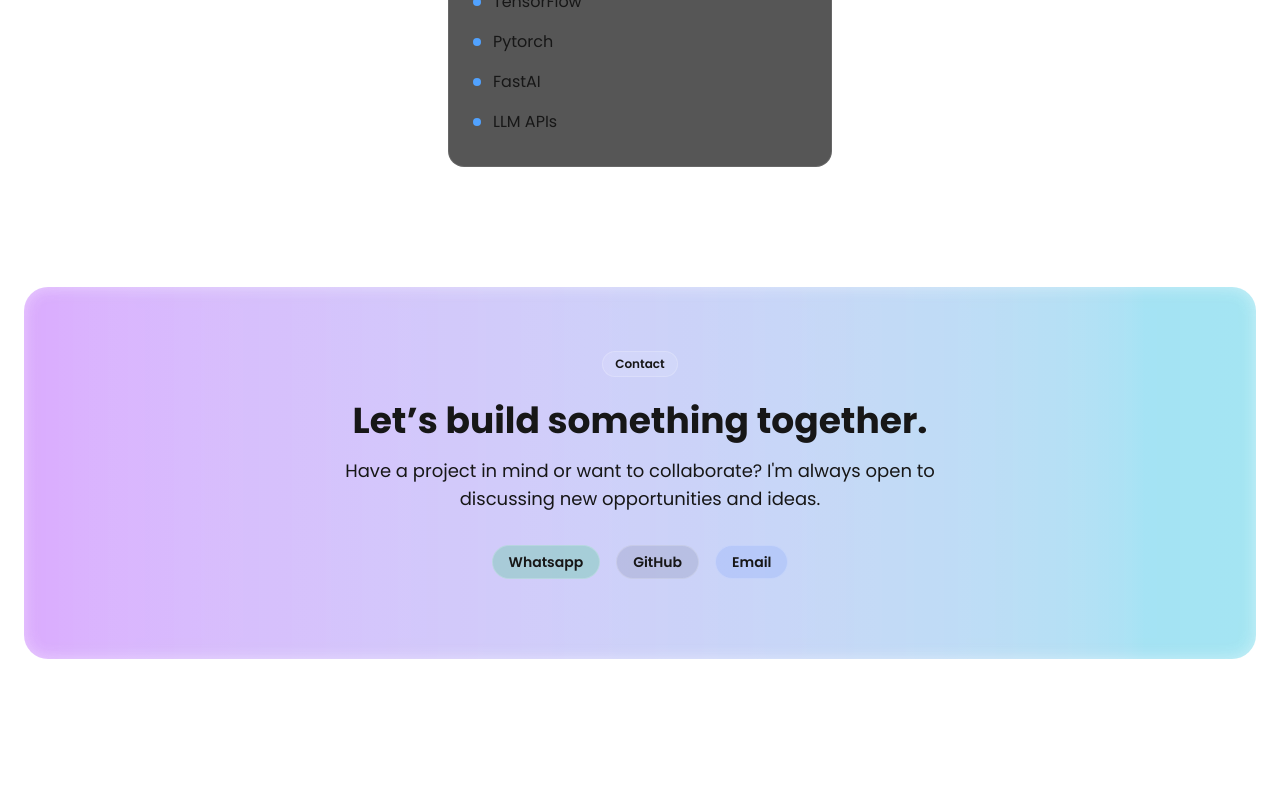
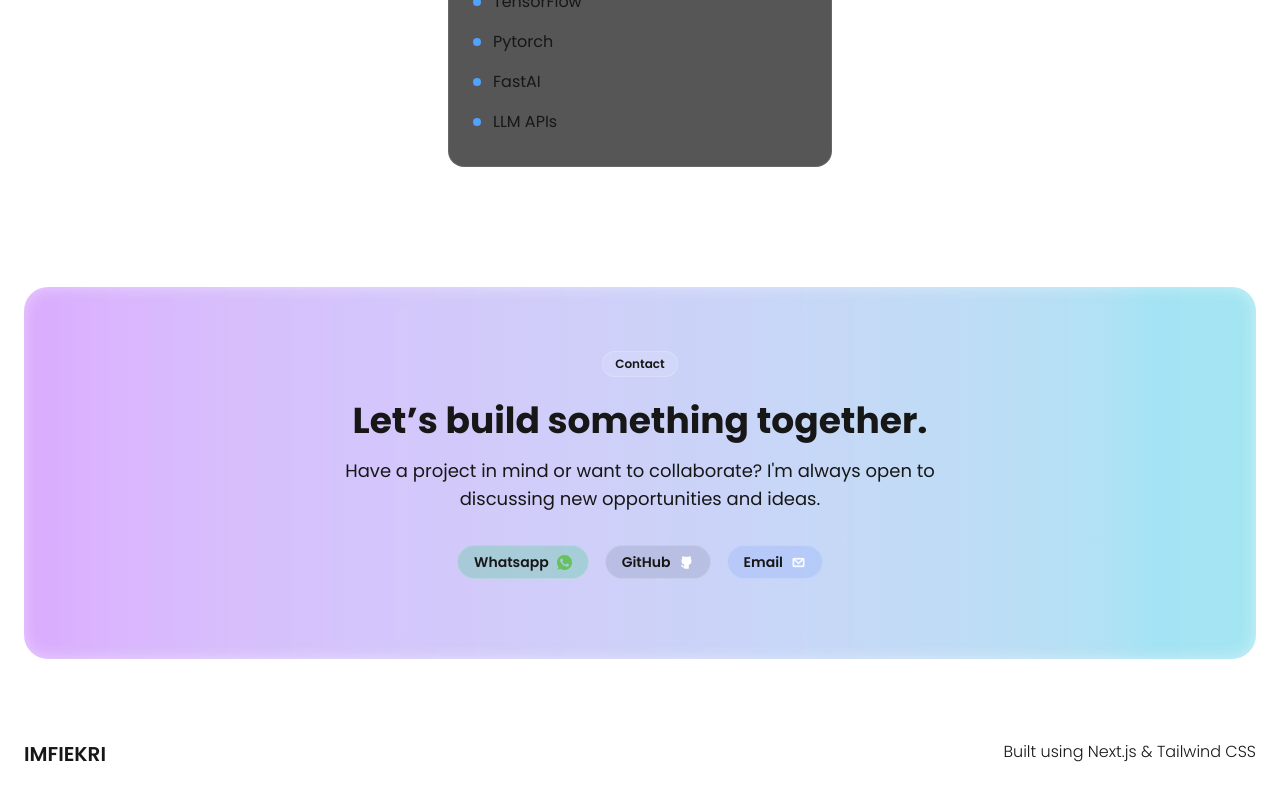
Before and after one commit to Iqbal-Maulana67/portfolio-website, a Next.js app: page / in a window 1280 px wide. Shown: the part 1397-2197 px from the top of the page. Before the commit the page ends 2096 px from the top, so only its background shows below. Built offline with nearby package versions, Linux system fonts and the light colour scheme.

Commit message:
Adding Icons and Footer

```diff
--- a/app/page.tsx
+++ b/app/page.tsx
@@ -1,6 +1,7 @@
-import ContactPageV2 from "@/app/v2/_pages/ContactPage";
-import HomePageV2 from "@/app/v2/_pages/HomePage";
-import TechPage from "@/app/v2/_pages/TechPage";
+import ContactPageV2 from '@/app/v2/_pages/ContactPage';
+import HomePageV2 from '@/app/v2/_pages/HomePage';
+import TechPage from '@/app/v2/_pages/TechPage';
+import FooterPage from './v2/_pages/Footer';
 
 export default function HomeV2() {
   return (
@@ -8,6 +9,7 @@ export default function HomeV2() {
       <HomePageV2 />
       <TechPage />
       <ContactPageV2 />
+      <FooterPage />
     </main>
   );
 }
--- a/app/v2/_pages/ContactPage.tsx
+++ b/app/v2/_pages/ContactPage.tsx
@@ -1,6 +1,7 @@
 'use client';
 
 import { useFadeInView } from '@/hooks/useInFadeView';
+import Image from 'next/image';
 
 export default function ContactPageV2() {
   const bgFade = useFadeInView();
@@ -48,9 +49,11 @@ export default function ContactPageV2() {
                 font-semibold transition-colors focus:outline-none focus:ring-2
                 focus:ring-ring focus:ring-offset-2 mb-4 bg-green-500/20
                 hover:bg-green-500/30 text-foreground border-white/20 py-1.5
-                px-4 text-sm cursor-pointer"
+                px-4 text-sm cursor-pointer gap-2"
                 >
                   Whatsapp
+
+                  <Image src={"/icons/whatsapp.svg"} alt='' width={15} height={10}/>
                 </div>
               </a>
               <a href="https://wa.me/+6283833848095" target="_blank">
@@ -59,9 +62,10 @@ export default function ContactPageV2() {
                 font-semibold transition-colors focus:outline-none focus:ring-2
                 focus:ring-ring focus:ring-offset-2 mb-4 bg-gray-900/10
                 hover:bg-gray-900/40 text-foreground border-white/20 py-1.5
-                px-4 text-sm cursor-pointer"
+                px-4 text-sm cursor-pointer gap-2"
                 >
                   GitHub
+                  <Image src={"/icons/github.svg"} alt='' width={15} height={10}/>
                 </div>
               </a>
               <a
@@ -73,9 +77,10 @@ export default function ContactPageV2() {
                 font-semibold transition-colors focus:outline-none focus:ring-2
                 focus:ring-ring focus:ring-offset-2 mb-4 bg-blue-600/10
                 hover:bg-blue-600/40 text-foreground border-white/20 py-1.5
-                px-4 text-sm cursor-pointer"
+                px-4 text-sm cursor-pointer gap-2"
                 >
                   Email
+                  <Image src={"/icons/email.svg"} alt='' width={15} height={10}/>
                 </div>
               </a>
             </div>
--- /dev/null
+++ b/app/v2/_pages/Footer.tsx
@@ -0,0 +1,25 @@
+export default function FooterPage() {
+  return (
+    <div className="relative flex flex-col items-center justify-center overflow-hidden pb-10 border-t border-white/10">
+      <div className="absolute w-100 h-1 border-t border-white/10 rotate-30"></div>
+      <div
+        className={`
+          container px-4 md:px-6 z-10 items-center justify-center
+          `}
+      >
+        <div className="relative inset-0 pt-10">
+          <div className="grid grid-cols-2">
+            <div>
+              <h1 className="text-xl font-semibold">IMFIEKRI</h1>
+            </div>
+            <div>
+              <h1 className="text-md font-light text-right">
+                Built using Next.js & Tailwind CSS
+              </h1>
+            </div>
+          </div>
+        </div>
+      </div>
+    </div>
+  );
+}
```
Also changed, not shown: public/icons/email.svg.
